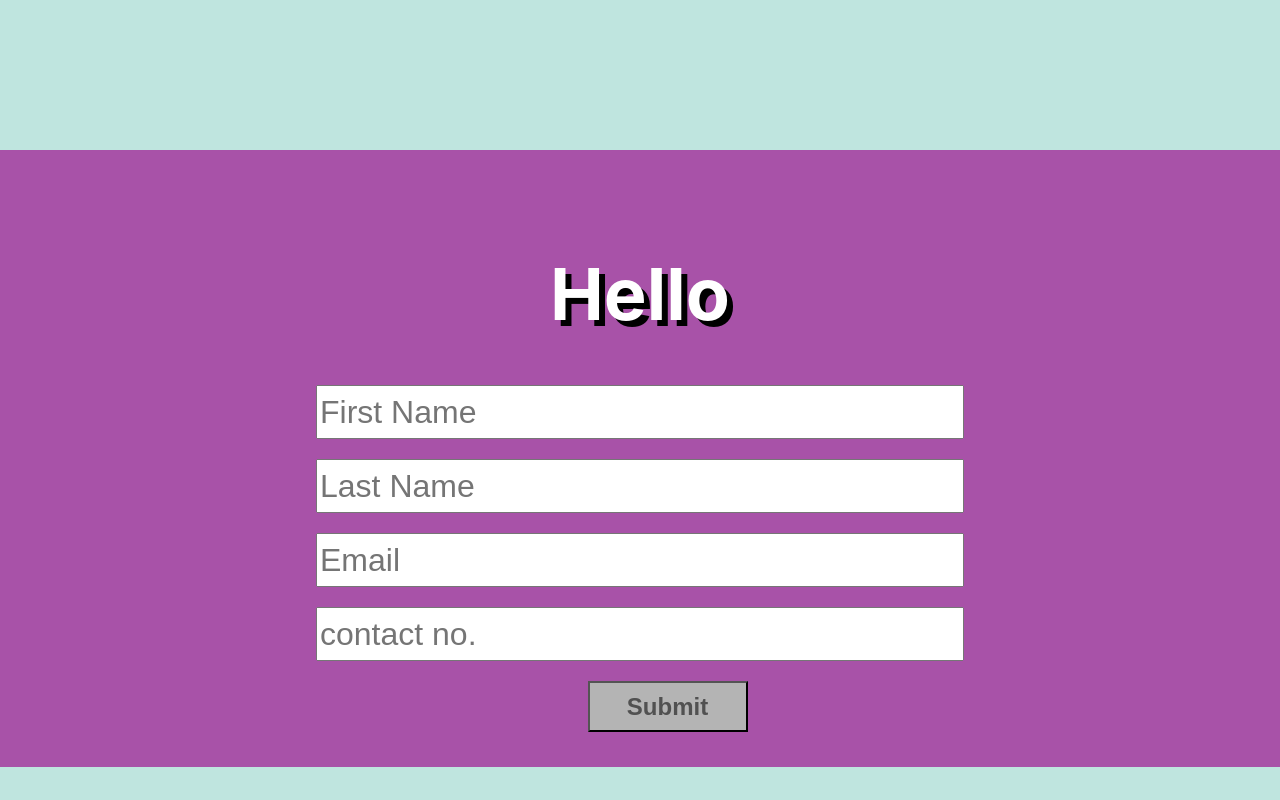
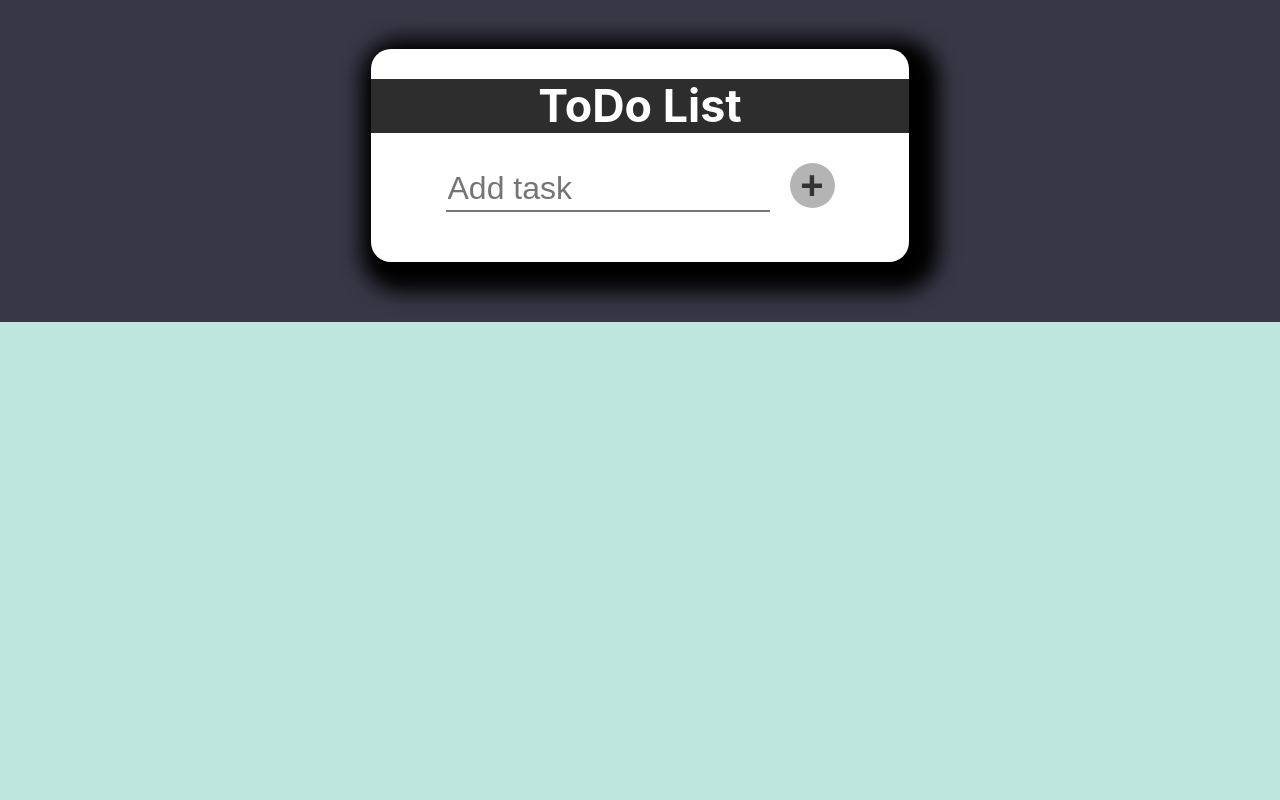
Before and after one commit to Shivam-Shandilya1/learningReact2, a React (Create React App) app: page / in a window 1280 px wide. Built offline with nearby package versions, Linux system fonts and the light colour scheme; a web font is replaced by a local one.

Commit message:
make todolist

```diff
--- /dev/null
+++ b/src/Todolist.jsx
@@ -0,0 +1,97 @@
+import rect,{useState} from 'react';
+const todobody ={
+    backgroundColor:"#373746"
+
+}
+const content ={
+    backgroundColor:"white"   ,
+
+    marginLeft:"29%",
+    marginRight:"29%",
+    borderRadius:"20px" ,
+    boxShadow:"10px 10px 20px 20px black" ,
+    marginTop:"40px",
+    paddingTop:"10px",
+    paddingBottom:"20px",
+}
+const heading ={
+    backgroundColor:"#2d2d2d"   ,
+   fontWeight:"700",
+   fontSize:"2.8rem",
+   color:"white",
+
+
+    marginTop:"20px",
+
+}
+
+const Todolist = () =>
+{
+
+
+    const [task,Settask]=useState();
+    const [list,Setlist] =useState([]);
+    const addtask = (event)=>
+    {
+        const {value}=event.target;
+        Settask(value);
+    }
+    const taskaddtn =(event)=>
+    {
+        Setlist((prev)=>
+        {
+            return [...prev,task];
+
+        })
+    }
+     const taskmintn = (event)=>
+     {
+         console.log(event);
+     }
+
+    return(
+        <>
+<div style={todobody}>
+<center style={{paddingTop:"9px",paddingBottom:"60px", backgroundColor:"#373746" ,}}>
+    <div style={content}>
+<h1 style={heading}>ToDo List</h1>
+<div>
+
+<input type="text" name="task" placeholder="Add task" onChange={addtask} value={task} style={
+            {
+                height:"2.5rem",
+                width:"20rem",
+                borderWidth:"0px 0px 2px 0px",
+                fontSize:"2rem",
+                fontWeight:"500",
+                color:"grey",}}>
+        </input>
+        <button className="todoplusbtn" onClick={taskaddtn} type="submit">+</button>
+
+
+    </div>
+    <div style={{marginTop:"30px"}}>
+    <ul>
+      {
+          list.map((cur)=>
+          {
+              return (<><div style={{backgroundColor:"#c9c9c9",marginRight:"30px",borderRadius:"20px",marginBottom:"30px",display:"inline-block",height:"4rem",width:"320px"}}>
+                  <p style={{fontSize:"2rem",display:"inline-block",marginTop: "11px",marginBottom:"0px",marginLeft:"30px",marginRight:"30px"}}> {cur} </p>
+                  </div>
+                  <button className="todominusbtn" onClick={taskmintn} type="submit" >-</button>
+                  <br></br>
+                 </> )
+
+          })
+      }
+      </ul>
+
+    </div>
+    </div>
+
+    </center>
+</div>
+</>
+)
+}
+export default Todolist;
--- a/src/index.css
+++ b/src/index.css
@@ -43,3 +43,39 @@ cursor:pointer;
  width:1000px;
  border-radius: 30px;
 }
+.todoplusbtn
+{
+  color: rgb(51, 51, 51);
+
+  border-radius: 100%;
+  width: 45px;
+  margin:0px;
+  border-width: 0px;
+  padding: 0px;
+  height: 45px;
+  font-size:2.5rem;
+  margin-left:20px;
+}
+.todoplusbtn:hover
+{
+  background-color:rgb(0, 110, 0);
+  color:white;
+}
+.todominusbtn
+{
+  color: rgb(51, 51, 51);
+  display:inline-block;
+  border-radius: 100%;
+  width: 45px;
+  margin:0px;
+  border-width: 0px;
+  padding: 0px;
+  height: 45px;
+  font-size:2.5rem;
+  margin-right:10px;
+}
+.todominusbtn:hover
+{
+  background-color:rgb(170, 11, 11);
+  color:white;
+}
--- a/src/index.js
+++ b/src/index.js
@@ -10,7 +10,7 @@ import Time from "./Time.jsx";
 import Clicking from "./EventWithHook.jsx";
 import Form from "./Form.jsx";
 import Card from './Card.jsx';
-
+import Todolist from "./Todolist"
 
 
 console.log(__dirname);
@@ -22,7 +22,8 @@ ReactDOM.render(
    <NetflixContent />
  <Slot />
  <Clicking /> */}
- <Form />
+ {/* <Form /> */}
+ <Todolist />
   </>
   </React.StrictMode>,
   document.getElementById('root')
```
